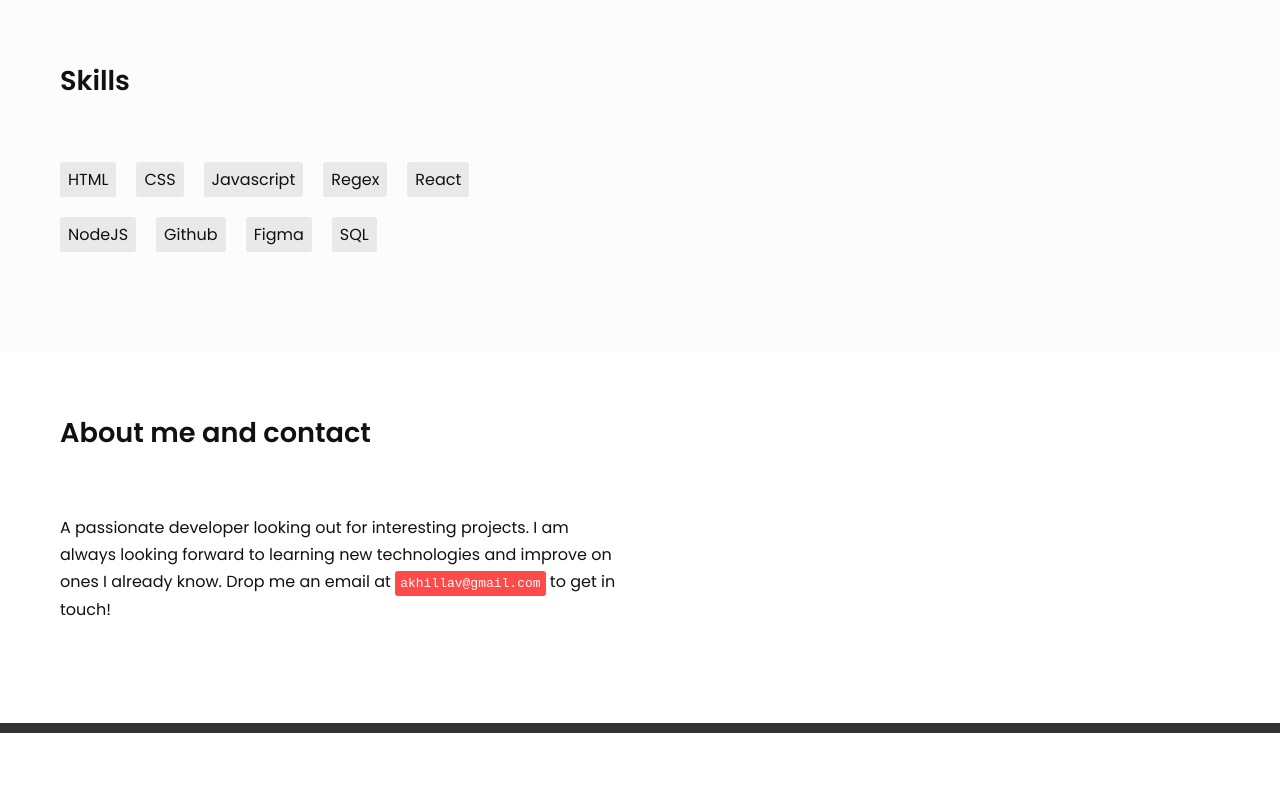
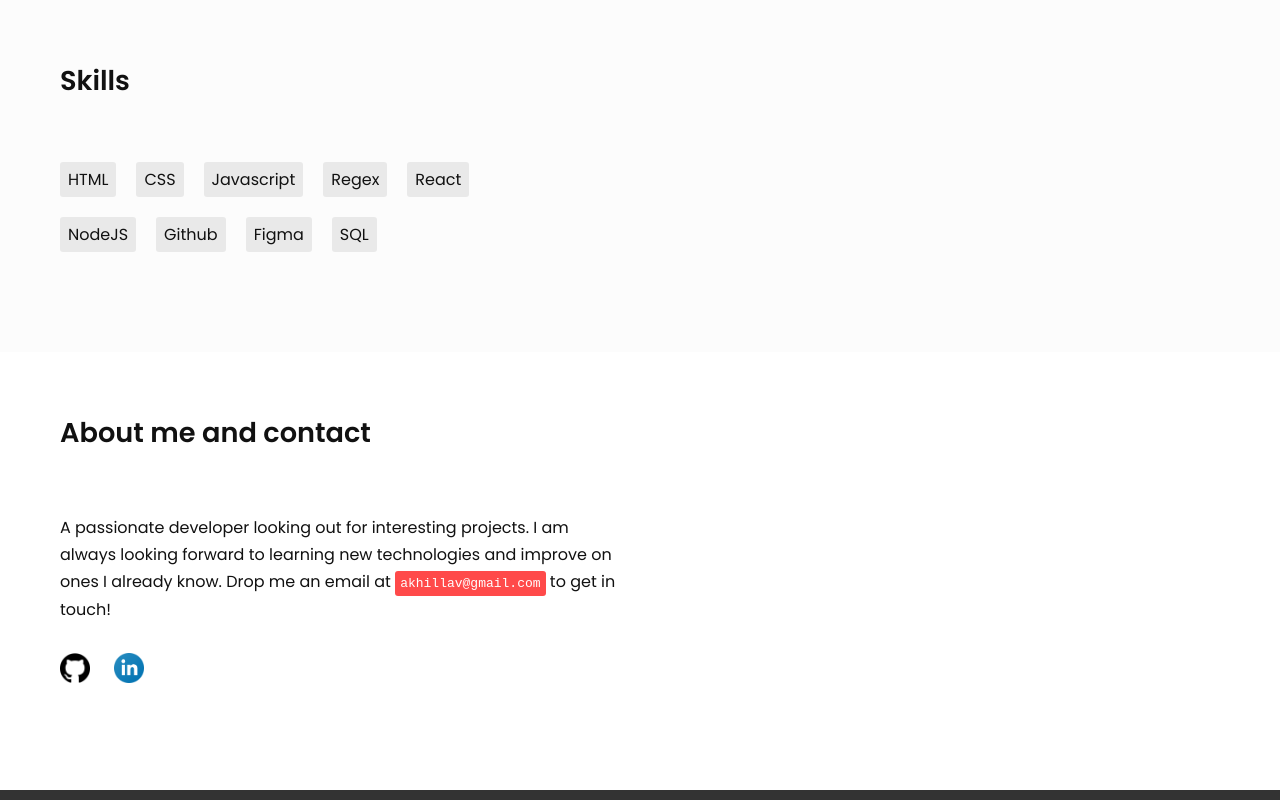
Before and after one commit to AkhilLV/portfolio, a plain HTML site: page index.html in a window 1280 px wide. Shown: the part 1009-1809 px from the top of the page. Before the commit the page ends 1742 px from the top, so only its background shows below. Drawn offline with Linux system fonts and the light colour scheme.

Commit message:
added social links

```diff
--- a/index.html
+++ b/index.html
@@ -100,8 +100,12 @@
         already know. Drop me an email at <code>akhillav@gmail.com</code> to get
         in touch!
       </p>
+      <div class="social-icons">
+        <a href="https://github.com/AkhilLV" class="social-icon"><img src="./images/github.png" alt="github"></a>
+        <a href="https://www.linkedin.com/in/akhil-l-7a2551219" class="social-icon"><img src="./images/linkedin.png" alt="linkedin"></a>
+      </div>
     </div>
 
-    <script src="main.js"></script>
+    <script src="./main.js"></script>
   </body>
 </html>
--- a/style.css
+++ b/style.css
@@ -217,6 +217,21 @@ h4 {
   cursor: pointer;
 }
 
+.about .social-icons {
+  margin-top: 30px;
+}
+
+
+.about .social-icons img {
+  height: 30px;
+  width: 30px;
+}
+
+.about .social-icons a {
+  margin-right: 20px;
+}
+
+
 /* JS Classes */
 
 .projects-dark {
```
Also changed, not shown: images/github.png (added), images/linkedin.png (added).
